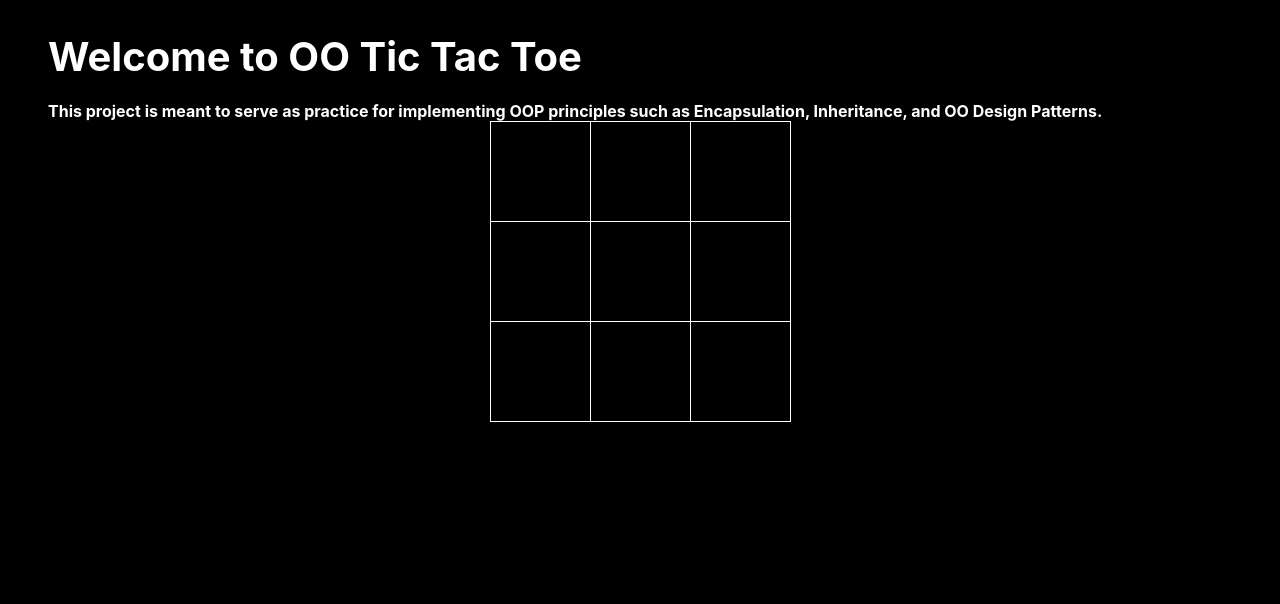
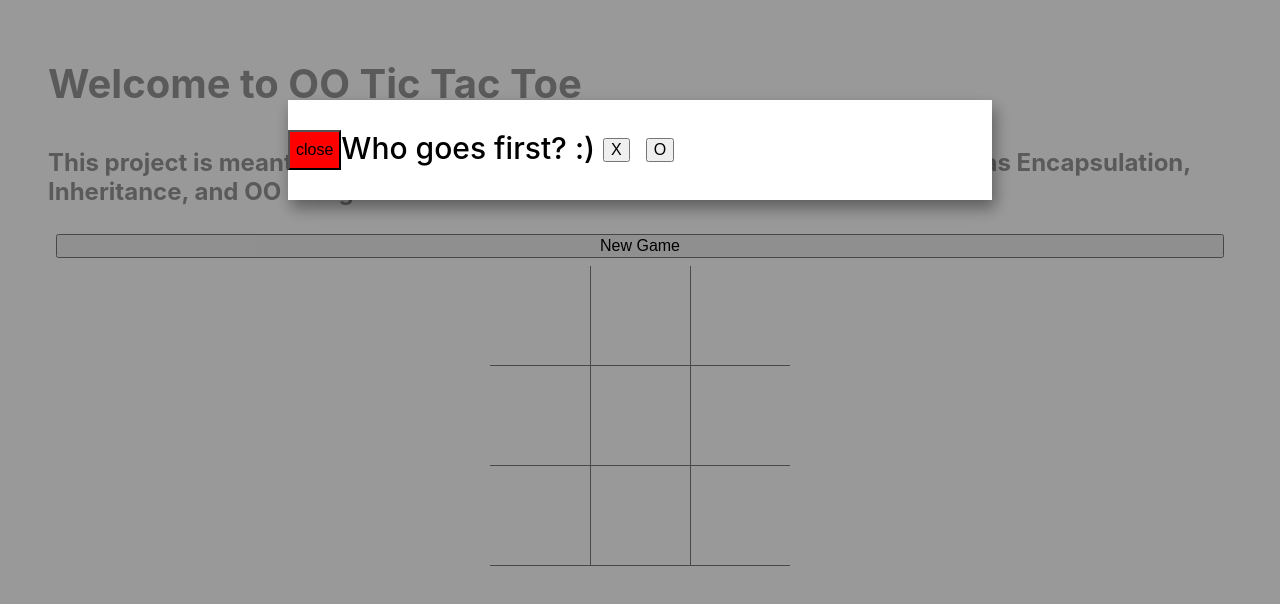
Before and after one commit to jamesroyston/tictactoe, a plain HTML site: page index.html in a window 1280 px wide. Drawn offline with Linux system fonts and the light colour scheme.

Commit message:
added: turns, modal for starting player, init()

```diff
--- a/app.js
+++ b/app.js
@@ -1,39 +1,194 @@
+// factory function for Player creation
+
+const playerFactory = (symbol, name) => {
+  const marker = symbol;
+  // const completeTurn = () => {
+  //   this.thisPlayersTurn = false;
+  // };
+
+  const makeMove = (id) => {
+    console.log(id);
+    if (gameboard.gameboardArr[id] === '') {
+      game.turnCheck();
+      gameboard.gameboardArr[id] = marker;
+      displayController.DOMstrings.squares[id].innerHTML = marker;
+      game.switchTurns();
+    } else {
+      console.log('not true');
+    }
+    console.log(gameboard.gameboardArr);
+  }
+  return {
+    makeMove,
+    marker,
+    name,
+  } // object shorthand notation
+}
+
+
+
+const playerX = playerFactory('x', 'PlayerX');
+const playerO = playerFactory('o', 'PlayerO');
+
+
+const game = (() => {
+
+  let turnObj = {
+    xTurn: false,
+    oTurn: false
+  }
+
+  const init = () => {
+    displayController.whoStartsModal();
+    displayController.clearBoard();
+    clearGameboardArr();
+  }
+
+  const clearGameboardArr = () => {
+    gameboard.gameboardArr = ['', '', '', '', '', '', '', '', ''];
+    console.log(gameboard.gameboardArr)
+  }
+
+  const turnCheck = () => {
+
+    console.log(`X's turn : ${turnObj.xTurn}`)
+    console.log(`O's turn : ${turnObj.oTurn}`)
+
+  }
+
+  const switchTurns = () => {
+    if (turnObj.xTurn == true) {
+      turnObj.xTurn = false;
+      turnObj.oTurn = true;
+    } else {
+      turnObj.xTurn = true;
+      turnObj.oTurn = false;
+    }
+  }
+  /*
+  game flow
+
+  I want to be able to start a game
+    I need a new board with no markers
+    I need to decide who goes first
+    I need to be able to place markers on the board
+    I need to be able to place board markers into board array
+  I want to be able to see whose turn it is to place a market
+  I want to be able to check that my board placements have or have not won the game
+  I want to be able to restart the game
+  */
+
+  return {
+    init,
+    turnCheck,
+    switchTurns,
+    turnObj
+  }
+})();
+
 const gameboard = (() => {
   // sample data for now
-  let gameboardArr = ['x', 'o', 'x',
-                      'o', 'x', 'x',
-                      'x', 'o', 'o'];
+  let gameboardArr = ['', '', '', '', '', '', '', '', ''];
 
+  // let checkForWinner = () => {
+  //   gameboardArr.map(()=> {
+  //     winConditions.map(()=> {
+  //     })
+  //   })
+  // }
+
+  let winConditions = [
+    [0, 1, 2],
+    [3, 4, 5],
+    [6, 7, 8],
+    [0, 3, 6],
+    [1, 4, 7],
+    [2, 5, 8],
+    [0, 4, 8],
+    [2, 4, 6],
+  ]
   return { gameboardArr };
 
+  /* same thing as
+    return {
+      gameboardArr: gameboardArr,
+    }
+  */
 })();
 
-const displayController = ((gameboardCtrl) => {
+
+// module for display controller
+
+const displayController = ((gameCtrl) => {
 
   const DOMstrings = {
-    app: document.querySelector('div#app'),
-    squares: document.querySelectorAll('.square')
+    app: document.querySelector('body'),
+    squares: document.querySelectorAll('.square'),
+    buttons: document.querySelectorAll('.button')
   }
 
   // adds click listeners to each square and shows ID
   DOMstrings.squares.forEach(square => {
     square.addEventListener('click', function(e) {
-      console.log(`ID : ${this.id}`)
-      console.log(gameboardCtrl.gameboardArr[e.target.id])
-      e.target.innerHTML = gameboardCtrl.gameboardArr[e.target.id]
+      let id = e.target.id;
+      console.log(id);
+      if (gameCtrl.turnObj.xTurn == true && gameCtrl.turnObj.oTurn == false) {
+        playerX.makeMove(id);
+
+      } else if (gameCtrl.turnObj.xTurn == false && gameCtrl.turnObj.oTurn == true) {
+        playerO.makeMove(id);
+      }
     })
   });
 
+  DOMstrings.buttons.forEach(button => {
+    button.addEventListener('click', function(e) {
+      if (e.target.innerHTML == 'X') {
+        startingPlayer('x');
+        gameCtrl.turnObj.xTurn = true;
+      } else if (e.target.innerHTML == 'O') {
+        startingPlayer('o');
+        gameCtrl.turnObj.oTurn = true;
+      }
+    })
+  })
 
-})(gameboard);
+  const startingPlayer = (value) => {
+    if (value == 'x') {
+      console.log(playerX.marker)
+      removeModal()
+    } else if (value == 'o') {
+      console.log(playerO.marker)
+      removeModal()
+    }
+  }
 
-const Player = (symbol, name = 'Player 1') => {
-  this.name = name
-  this.symbol = symbol
-  return { name, symbol } // object shorthand notation
-}
+  const whoStartsModal = () => {
+    document.querySelector('.modal').style.display = 'block';
+  }
 
-const player1 = Player('x');
-const player2 = Player('o', 'Player 2');
+  const removeModal = () => {
+    document.querySelector('.modal').style.display = 'none';
+  }
 
-console.log(player1, player2);
+
+
+  const clearBoard = () => {
+    DOMstrings.squares.forEach(square => {
+      square.innerHTML = '';
+    })
+  }
+
+  return {
+    whoStartsModal,
+    removeModal,
+    startingPlayer,
+    DOMstrings,
+    clearBoard,
+
+  }
+
+})(game);
+
+
+game.init();
--- a/index.html
+++ b/index.html
@@ -1,4 +1,5 @@
 <!DOCTYPE html>
+
 <head>
   <meta charset="utf-8">
   <meta http-equiv="X-UA-Compatible" content="IE=edge">
@@ -7,11 +8,22 @@
   <meta name="viewport" content="width=device-width, initial-scale=1">
   <link rel="stylesheet" href="/style.css">
 </head>
+
 <body>
+  <div class="modal">
+    <div class="modal_content">
+      <button onclick="displayController.removeModal() " class="modal_close">close</button>
+      Who goes first? :) <br>
+      <button onclick="displayController.startingPlayer()" class="button">X</button>
+      <button onclick="displayController.startingPlayer()" class="button">O</button>
+    </div>
+  </div>
+
   <h1>Welcome to OO Tic Tac Toe</h1>
   <h2>This project is meant to serve as practice for implementing OOP principles
     such as Encapsulation, Inheritance, and OO Design Patterns.
   </h2>
+  <button class="button" onclick="game.init()">New Game</button>
   <table id="app" class="gameboard">
     <tr>
       <td id="0" class="square"></td>
@@ -32,4 +44,5 @@
 
   <script src="/app.js" async defer></script>
 </body>
+
 </html>
--- a/style.css
+++ b/style.css
@@ -1,14 +1,15 @@
 html, body {
   font-family: -apple-system, BlinkMacSystemFont, 'Segoe UI', Roboto, Oxygen, Ubuntu, Cantarell, 'Open Sans', 'Helvetica Neue', sans-serif;
-  background-color: #000;
-  color: #fff;
+  background-color: rgb(255, 255, 255);
+  color: rgb(150, 150, 150);
+  margin: 0;
+  padding: 0;
+  display: flex;
+  flex-direction: column;
 }
 
 * {
-  margin: 0;
-  padding: 0;
   box-sizing: border-box;
-  font-size: 16px;
 }
 
 body {
@@ -24,15 +25,78 @@ h1 {
   box-sizing: border-box;
   width: 100px;
   height: 100px;
-  border: #fff solid 1px;
-  font-size: 65px;
+  border: rgb(122, 122, 122) solid 1px;
+  font-size: 50px;
+  text-align: center;
+}
+
+.square:nth-child(1),
+.square:nth-child(2),
+.square:nth-child(3) {
+  border-top: none;
+}
+.square:nth-child(1),
+.square:nth-child(4),
+.square:nth-child(7) {
+  border-left: none;
+}
+.square:nth-child(3),
+.square:nth-child(6),
+.square:nth-child(9) {
+  border-right: none;
 }
 
 .square:hover {
-  background-color: rgb(29, 139, 62);
+  background-color: rgba(143, 143, 143, 0.267);
 }
 
 .gameboard {
   border-collapse: collapse;
   margin: 0 auto;
 }
+
+.modal {
+  display: none;
+  position: fixed;
+  padding-top: 100px;
+  background-color: white;
+  color: black;
+  height: 100%;
+  width: 100%;
+  z-index: 999999;
+  top: 0;
+  left: 0;
+  background-color: rgba(0,0,0,0.4);
+
+}
+
+.modal_content {
+  margin: 0 auto;
+  background-color: white;
+  width: 55%;
+  height: auto;
+  font-size: 30px;
+  font-weight: 500;
+  padding-top: 1em;
+  padding-bottom: 1em;
+  animation-name: animatetop;
+  animation-duration: 0.4s;
+  box-shadow: 3px 8px 15px rgba(0,0,0,0.4);
+  display: flex;
+}
+
+.button {
+  font-size: 16px;
+  margin: .5em;
+}
+
+.modal_close {
+  background-color: red;
+  float: left;
+  font-size: 16px;
+}
+
+@keyframes animatetop {
+  from {opacity: 0}
+  to {top: 0; opacity: 1}
+}
```
Also changed, not shown: 1 other file. Lines whose indentation alone changed are shown as unchanged.
